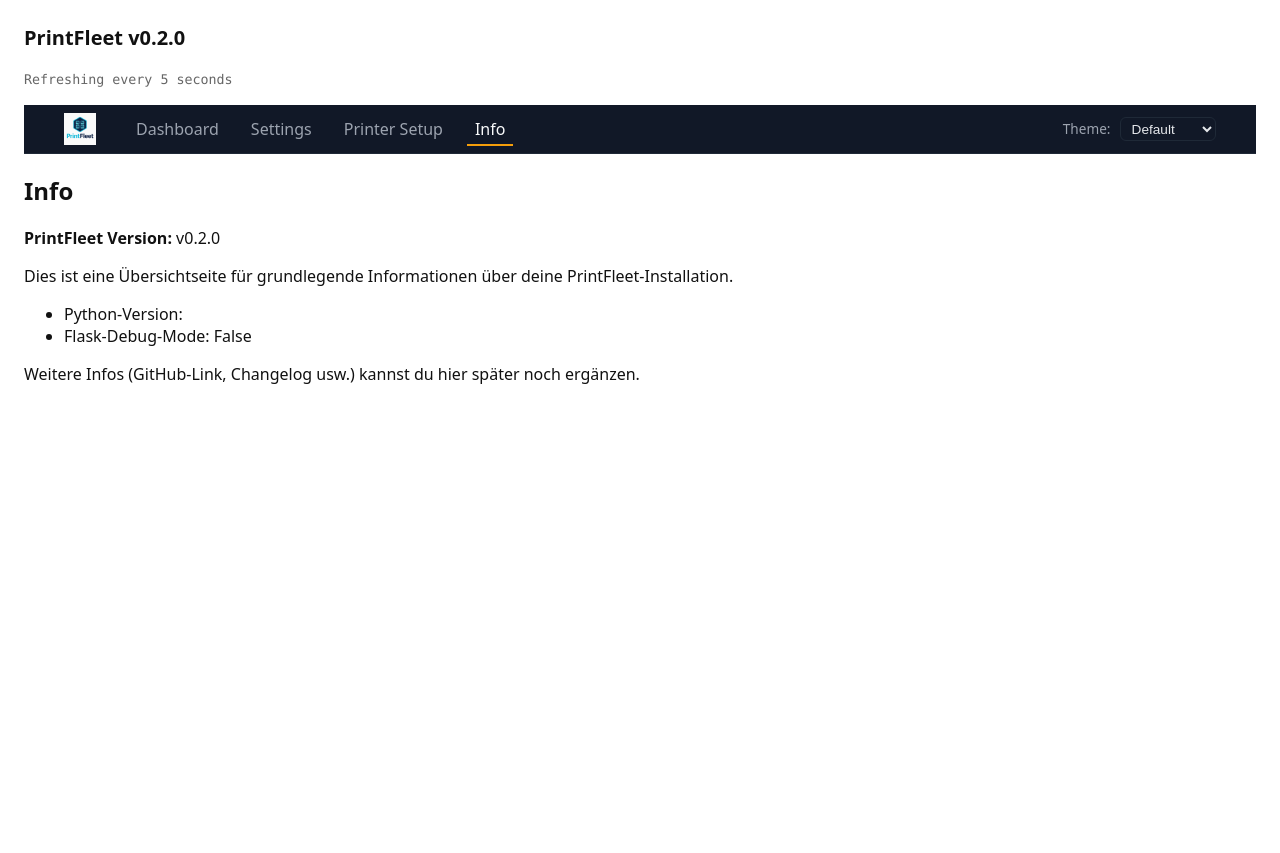
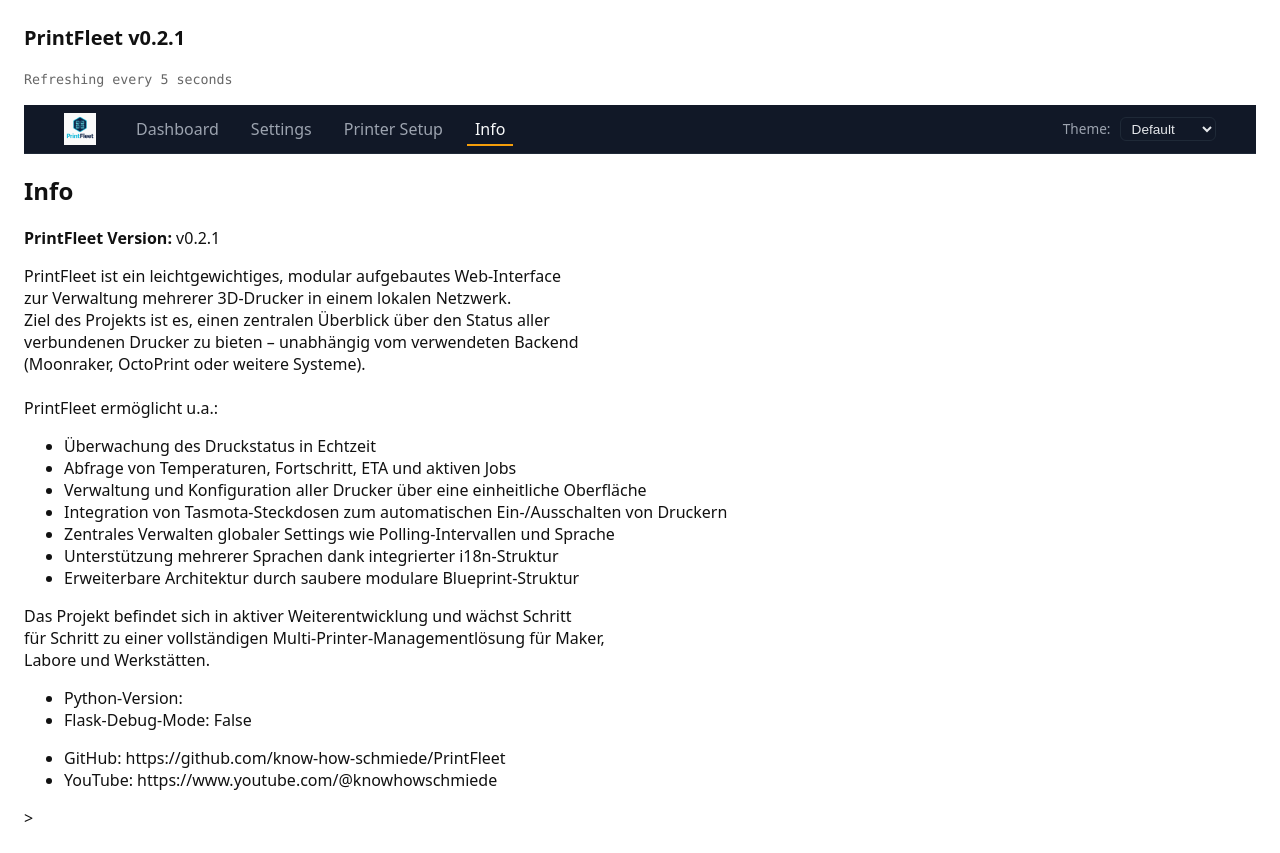
Before and after one commit to know-how-schmiede/PrintFleet, a Flask app: page /info/ in a window 1280 px wide. Before the commit the page ends 384 px from the top, so only its background shows below. Run offline with Flask 3, Linux system fonts and the light colour scheme; data comes from the database, SQL or seed files in the repository.

Commit message:
Error Meldung
 Error Meldung verkürzt mit Button in Dashboard und Anpassung Info-Seite

```diff
--- a/src/i18n/en.json
+++ b/src/i18n/en.json
@@ -109,5 +109,10 @@
   "printer_form_delete_confirm": "Really delete this printer?",
 
   "printer_error_required_fields": "Name, backend, host and port are required.",
-  "printer_error_port_number": "Port must be a number."
+  "printer_error_port_number": "Port must be a number.",
+
+  "printer_error_unreachable": "Not reachable",
+  "btn_show_error_details": "Show details",
+  "dialog_error_title": "Error details",
+  "btn_close": "Close"
 }
--- a/src/printfleet/__init__.py
+++ b/src/printfleet/__init__.py
@@ -4,4 +4,4 @@
 __all__ = ["__version__"]
 
 # hier einfach die aktuelle Projektversion pflegen
-__version__ = "0.2.0"
+__version__ = "0.2.1"
--- a/src/templates/info.html
+++ b/src/templates/info.html
@@ -13,16 +13,32 @@
 </p>
 
 <p>
-  Dies ist eine Übersichtseite für grundlegende Informationen über deine
-  PrintFleet-Installation.
+  PrintFleet ist ein leichtgewichtiges, modular aufgebautes Web-Interface<br>
+  zur Verwaltung mehrerer 3D-Drucker in einem lokalen Netzwerk.<br>
+  Ziel des Projekts ist es, einen zentralen Überblick über den Status aller<br>
+  verbundenen Drucker zu bieten – unabhängig vom verwendeten Backend<br>
+  (Moonraker, OctoPrint oder weitere Systeme).<br><br>
+  PrintFleet ermöglicht u.a.:
 </p>
-
+<ul>
+  <li>Überwachung des Druckstatus in Echtzeit</li>
+  <li>Abfrage von Temperaturen, Fortschritt, ETA und aktiven Jobs</li>
+  <li>Verwaltung und Konfiguration aller Drucker über eine einheitliche Oberfläche</li>
+  <li>Integration von Tasmota-Steckdosen zum automatischen Ein-/Ausschalten von Druckern</li>
+  <li>Zentrales Verwalten globaler Settings wie Polling-Intervallen und Sprache</li>
+  <li>Unterstützung mehrerer Sprachen dank integrierter i18n-Struktur</li>
+  <li>Erweiterbare Architektur durch saubere modulare Blueprint-Struktur</li>
+</ul>
+<p>Das Projekt befindet sich in aktiver Weiterentwicklung und wächst Schritt<br>
+   für Schritt zu einer vollständigen Multi-Printer-Managementlösung für Maker,<br>
+   Labore und Werkstätten.</p>
 <ul>
   <li>Python-Version: {{ config.get('PYTHON_VERSION', '') }}</li>
   <li>Flask-Debug-Mode: {{ config.get('DEBUG', False) }}</li>
 </ul>
 
-<p>
-  Weitere Infos (GitHub-Link, Changelog usw.) kannst du hier später noch ergänzen.
-</p>
+<ul>
+  <li>GitHub: https://github.com/know-how-schmiede/PrintFleet</li>
+  <li>YouTube: https://www.youtube.com/@knowhowschmiede</li>
+</ul>>
 {% endblock %}
```
Also changed, not shown: src/i18n/de.json (+6 -1 lines), src/templates/index.html (+75 -2 lines).
